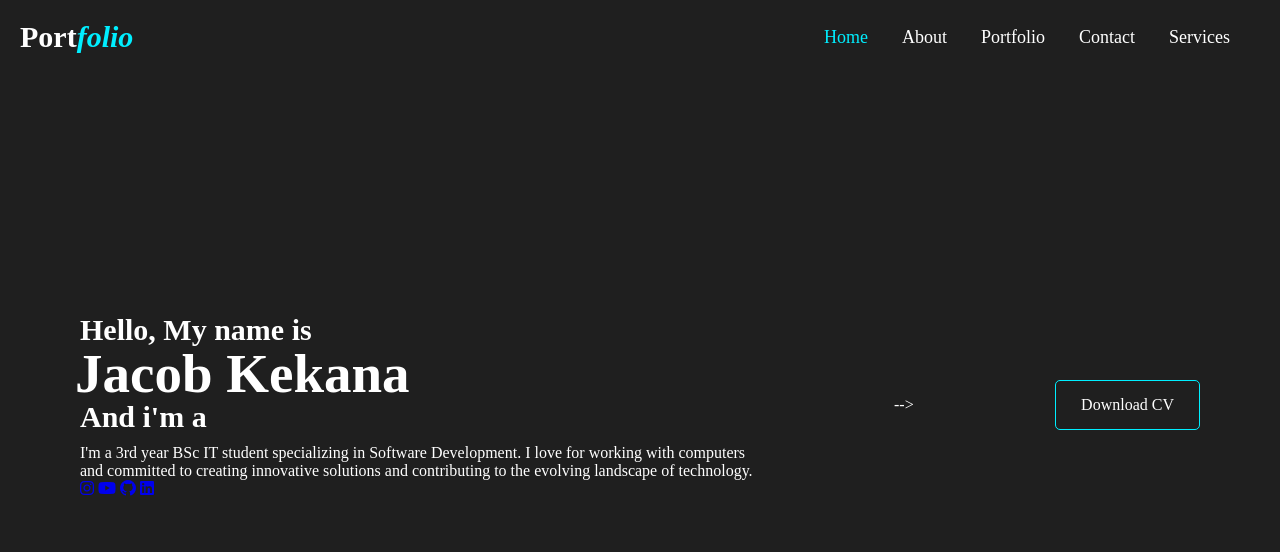
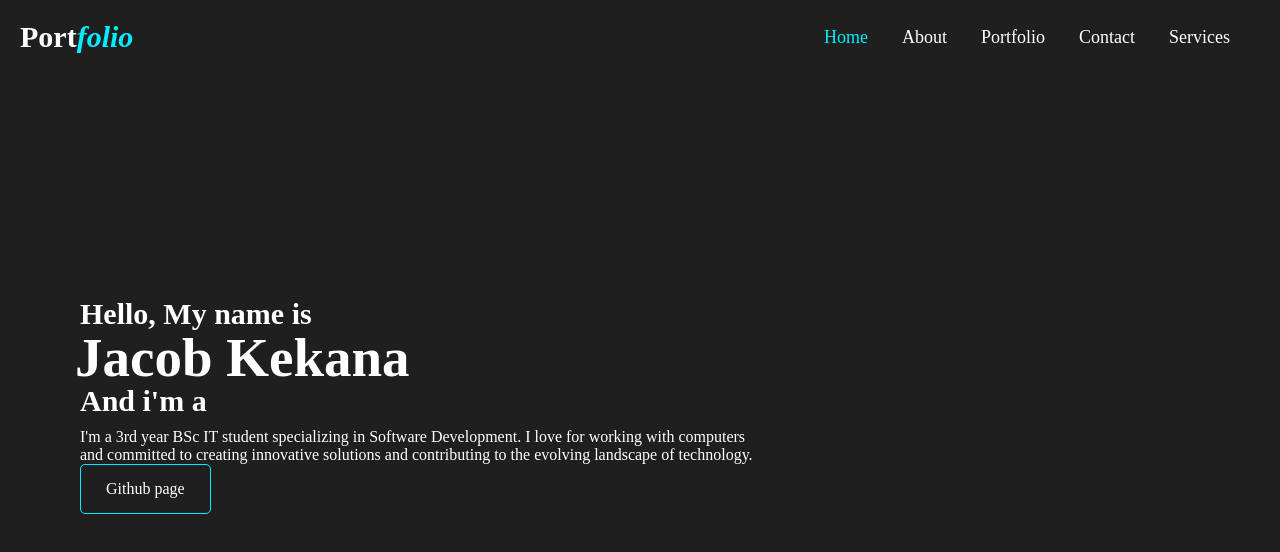
Before and after one commit to Justhadtobe/imKhomotso, a plain HTML site: page index.html in a window 1280 px wide. Drawn offline with Linux system fonts and the light colour scheme; files that its build step writes are made by us from their sources.

Commit message:
Update index.html

```diff
--- a/index.html
+++ b/index.html
@@ -24,23 +24,12 @@
         <h3>Hello, My name is</h3>
         <h1>Jacob Kekana</h1>
         <h3>And i'm a <span class="text"></span></h3>
-             <p>
+        <p>
             I'm a 3rd year BSc IT student specializing in Software Development. I love for working with computers
         </br> and committed to creating innovative solutions and contributing to the evolving landscape of technology.
         </p>
-<!--         <div class="socialmedia">
-          <!-- <a href="#" style="--i:6"><i class="fa-brands fa-facebook"></i></a> -->
-          <a href="#" style="--i: 7"><i class="fa-brands fa-instagram"></i></a>
-          <a href="#" style="--i: 8"><i class="fa-brands fa-youtube"></i></a>
-          <a href="#" style="--i: 9"><i class="fa-brands fa-github"></i></a>
-          <a
-            href="www.linkedin.com/in/khomotso-kekana-311349220"
-            style="--i: 10"
-            ><i class="fa-brands fa-linkedin"></i
-          ></a>
-        </div> -->
 
-        <a href="#" class="btn" onclick="print()">Download CV</a>
+        <a href="#" class="btn" onclick="print()">Github page</a>
       </div>
     </section>
     <script src="main.js"></script>
```
